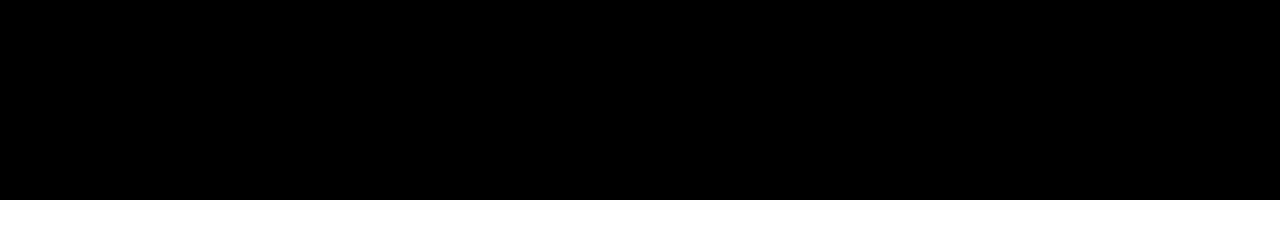
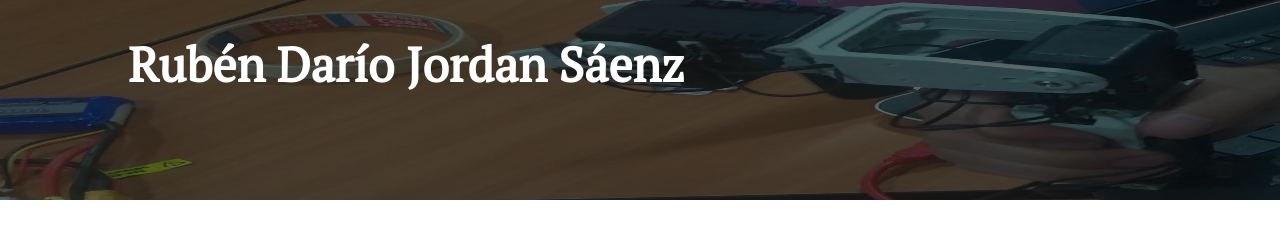
Before and after one commit to RubenRobotDev/Portafolio, a plain HTML site: page index.html in a window 1280 px wide. Drawn offline with nearby package versions, Linux system fonts and the light colour scheme.

Commit message:
Is added the name of the profle owner. index.html is added a H1 tag with the name. presentation.css is added the size and position of h1. in style.css is added the font family in the page.

```diff
--- a/css/presentation.css
+++ b/css/presentation.css
@@ -4,5 +4,14 @@
   width: 100%;
   height: 100%;
   opacity: .4;
-  z-index: -1;
+  z-index: 0;
 }
+
+.presentation h1{
+  position: absolute;
+  font-size: 3em;
+  top: 0%;
+  left: 10%;
+  z-index: 1;
+  color: white;
+}
--- a/css/style.css
+++ b/css/style.css
@@ -45,3 +45,7 @@ div{
   top:25%;
   left: 53.5%;
 }
+
+body{
+  font-family: 'PT Serif', serif, 'Noto Sans JP', sans-serif;
+}
--- a/index.html
+++ b/index.html
@@ -22,6 +22,7 @@
     <!-- <a href="" class="icon-instagram"></a> -->
     <div class="presentation">
       <img src="static/presentacion.jpg" alt="presentacion.jpg" class="backgroudImage">
+      <h1>Rubén Darío Jordan Sáenz</h1>
     </div>
     <div class="socialNetworks">
 
```
